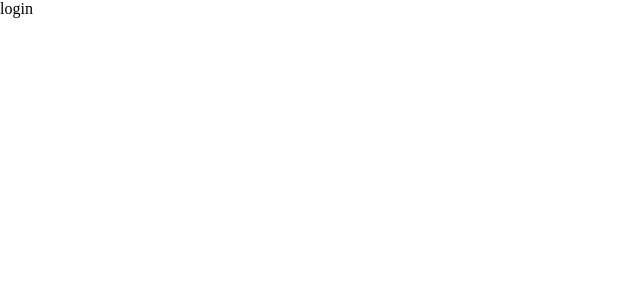
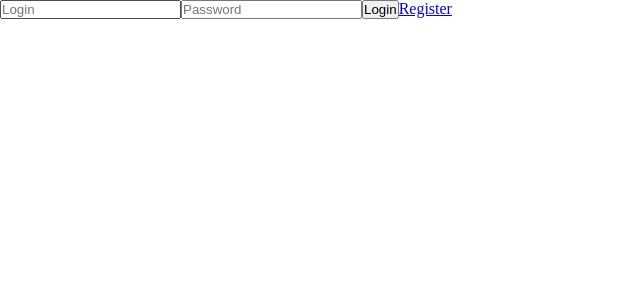
Before and after one commit to rTanure/eng-software-gestor-farmacia, a React (Vite) app in the folder client/: page /auth/login in a window 1280 px wide. Shown: the top 300 px of the page, without its empty margins (0-640 px from the left). Built offline with nearby package versions, Linux system fonts and the light colour scheme.

Commit message:
feat: Cria telas de login, registro e app

```diff
--- a/client/src/routes/Router.tsx
+++ b/client/src/routes/Router.tsx
@@ -2,6 +2,7 @@ import React from "react";
 import { BrowserRouter, Routes, Route } from "react-router-dom";
 import { RouterAuth } from "./RouterAuth";
 import Home from "../ui/pages/Home/Home";
+import RouterApp from "./RouterApp";
 
 export const Router = () => {
   return (
@@ -9,6 +10,8 @@ export const Router = () => {
       <Routes>
         <Route path="/" element={<Home />} />
         <Route path="/auth/*" element={<RouterAuth />} />
+        <Route path="/app/*" element={<RouterApp />} />
+        <Route path="*" element={<div>Not Found</div>} />
       </Routes>
     </BrowserRouter>
   );
--- /dev/null
+++ b/client/src/routes/RouterApp.tsx
@@ -0,0 +1,19 @@
+import React, { useEffect } from "react";
+import { Navigate, Route, Routes, useNavigate } from "react-router-dom";
+import AppHome from "../ui/pages/app/AppHome";
+import { useAuthentication } from "../hooks/useAuthentication";
+
+export default function RouterApp() {
+  const {logout} = useAuthentication()
+  return (
+    <div>
+      <nav>
+        <button onClick={logout}>Logout</button>
+      </nav>
+      <Routes>
+        <Route path="/" element={<AppHome />} />
+        <Route path="*" element={<div>Not Found</div>} />
+      </Routes>
+    </div>
+  )
+}
--- a/client/src/routes/RouterAuth.tsx
+++ b/client/src/routes/RouterAuth.tsx
@@ -1,14 +1,14 @@
 import React from "react";
-import { BrowserRouter, Routes, Route, Navigate } from "react-router-dom";
+import { Routes, Route, Navigate } from "react-router-dom";
 import Login from "../ui/pages/auth/login";
 import Register from "../ui/pages/auth/register";
-
 export const RouterAuth = () => {
   return (
     <Routes>
       <Route path="/" element={<Navigate to="/auth/login" />} />
       <Route path="/login" element={<Login />} />
       <Route path="/register" element={<Register />} />
+      <Route path="*" element={<div>Not Found</div>} />
     </Routes>
   );
 };
--- /dev/null
+++ b/client/src/ui/pages/app/AppHome.tsx
@@ -0,0 +1,9 @@
+import React, { useEffect } from "react";
+import { useAuthentication } from "../../../hooks/useAuthentication";
+
+export default function AppHome() {
+  const {user} = useAuthentication()
+
+
+  return <div>{user?.login}</div>;
+}
--- a/client/src/ui/pages/auth/Login.tsx
+++ b/client/src/ui/pages/auth/Login.tsx
@@ -1,5 +1,43 @@
 import React from "react";
+import { Controller, useForm } from "react-hook-form";
+import { LoginProps, RegisterProps, UserRole } from "../../../types/auth.types";
+import { useAuthentication } from "../../../hooks/useAuthentication";
+import { Link } from "react-router-dom";
 
 export default function Login() {
-  return <div>login</div>;
+  const { login, error: loginError } = useAuthentication();
+  const { control, handleSubmit } = useForm<LoginProps>();
+
+  const onSubmit = async (data: LoginProps) => {
+    try {
+      console.log(data);
+      await login(data);
+    } catch (error) {
+      console.error("Erro no login", error);
+    }
+  };
+
+  return (
+    <div>
+      <form onSubmit={handleSubmit(onSubmit)}>
+        <Controller
+          name="login"
+          control={control}
+          render={({ field }) => (
+            <input {...field} placeholder="Login" />
+          )}
+        />
+        <Controller
+          name="password"
+          control={control}
+          render={({ field }) => (
+            <input type="password" {...field} placeholder="Password" />
+          )}
+        />
+        <button type="submit">Login</button>
+        <Link to="/auth/register">Register</Link>
+        <p>{loginError}</p>
+      </form>
+    </div>
+  );
 }
--- a/client/src/ui/pages/auth/Register.tsx
+++ b/client/src/ui/pages/auth/Register.tsx
@@ -1,5 +1,59 @@
-import React from "react";
+import React, { useEffect } from "react";
+import { Controller, useForm } from "react-hook-form";
+import { LoginProps, RegisterProps, UserRole } from "../../../types/auth.types";
+import { useAuthentication } from "../../../hooks/useAuthentication";
+import { Link } from "react-router-dom";
 
-export default function Register() {
-  return <div>register</div>;
+export default function Login() {
+  const { register, error: registerError } = useAuthentication();
+  const { control, handleSubmit, setValue } = useForm<RegisterProps>();
+
+  const onSubmit = async (data: RegisterProps) => {
+    try {
+      await register(data);
+    } catch (error) {
+      console.error("Erro no login", error);
+    }
+  };
+
+  useEffect(() => {
+    setValue("role", UserRole.USER);
+  }, [])
+
+  return (
+    <div>
+      <form onSubmit={handleSubmit(onSubmit)}>
+        <Controller
+          name="login"
+          control={control}
+          render={({ field }) => (
+            <input {...field} placeholder="Login" />
+          )}
+        />
+        <Controller
+          name="password"
+          control={control}
+          render={({ field }) => (
+            <input type="password" {...field} placeholder="Password" />
+          )}
+        />
+        <Controller
+          name="role"
+          control={control}
+          render={({ field }) => (
+            <select {...field} defaultValue={UserRole.USER}>
+              {Object.values(UserRole).map((role) => (
+                <option key={role} value={role}>
+                  {role}
+                </option>
+              ))}
+            </select>
+          )}
+        />
+        <button type="submit">Register</button>
+        <Link to="/auth/login">Login</Link>
+        <p>{registerError}</p>
+      </form>
+    </div>
+  );
 }
```
